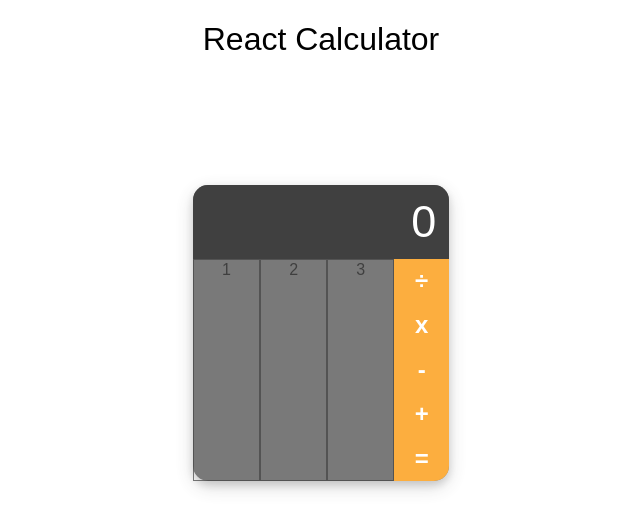
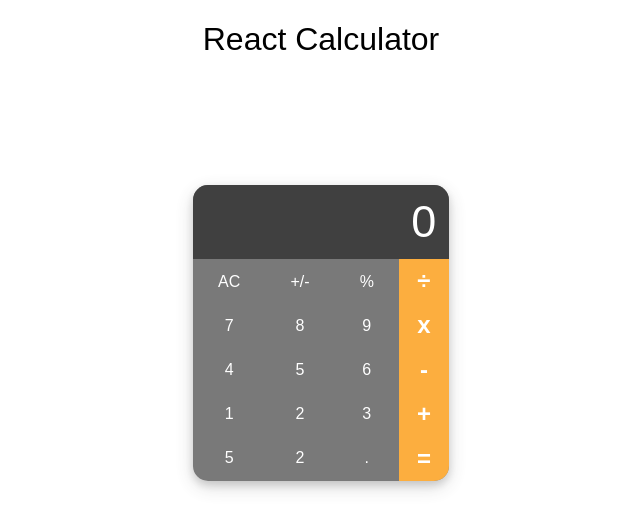
Before and after one commit to raseward14/react_calculator, a React (Create React App) app in the folder client/: page / in a window 1280 px wide. Shown: the top 530 px of the page, without its empty margins (319-959 px from the left). Built offline with nearby package versions, Linux system fonts and the light colour scheme; a web font is replaced by a local one.

Commit message:
column colors set and numbers added 0 button not ready yet

```diff
--- a/client/src/components/Layout/index.js
+++ b/client/src/components/Layout/index.js
@@ -16,33 +16,31 @@ const Layout = () => {
                     <tr className='interface'>
                         <th className='left'>
                             <tr className='c-container'>
-                                <th className='left-columns'>1</th>
-                                <th className='left-columns'>2</th>
-                                <th className='left-columns'>3</th>
+                                <th className='left-columns'>
+                                    <tr className='left-row'>AC</tr>
+                                    <tr className='left-row'>7</tr>
+                                    <tr className='left-row'>4</tr>
+                                    <tr className='left-row'>1</tr>
+                                    <tr className='left-row left-corner'>5</tr>
+                                </th>
+                                <th className='left-columns'>
+                                    <tr className='left-row'>+/-</tr>
+                                    <tr className='left-row'>8</tr>
+                                    <tr className='left-row'>5</tr>
+                                    <tr className='left-row'>2</tr>
+                                    <tr className='left-row'>2</tr>
+                                </th>
+                                <th className='left-columns'>
+                                    <tr className='left-row'>%</tr>
+                                    <tr className='left-row'>9</tr>
+                                    <tr className='left-row'>6</tr>
+                                    <tr className='left-row'>3</tr>
+                                    <tr className='left-row'>.</tr>
+                                </th>
                             </tr>
-                            {/* <tr>                                     <td className=''>1</td>
-                                <td className=''>2</td>
-                                <td className=''>3</td>
-                            </tr>
-                            <tr>                                     <td className=''>1</td>
-                                <td className=''>2</td>
-                                <td className=''>3</td>
-                            </tr>
-                            <tr>                                     <td className=''>1</td>
-                                <td className=''>2</td>
-                                <td className=''>3</td>
-                            </tr>
-                            <tr>                                     <td className=''>1</td>
-                                <td className=''>2</td>
-                                <td className=''>3</td>
-                            </tr>
-                            <tr>                                     <td className=''>1</td>
-                                <td className=''>2</td>
-                                <td className=''>3</td>
-                            </tr> */}
                         </th>
                         <th className='right'>
-                            <tr className='right-row bold'>÷</tr>
+                        <tr className='right-row bold'>÷</tr>
                             <tr className='right-row bold'>x</tr>
                             <tr className='right-row bold'>-</tr>
                             <tr className='right-row bold'>+</tr>
--- a/client/src/components/Layout/style.css
+++ b/client/src/components/Layout/style.css
@@ -51,26 +51,35 @@ h1 {
 .interface {
     height: 75%;
     display: flex;
+    color: white;
 }
 
 .left {
     flex-grow: 4;
     display: flex;
     padding: 0px;
-    flex-direction: row;
 }
 
 .c-container {
     display: flex;
     width: 100%;
 }
+/* .c-container > * {
+    border: 1px solid rgba(6, 6, 6, 0.718);
+} */
 
-.c-container > * {
-    border: 1px solid rgba(6, 6, 6, 0.718);
+.left-columns {
+    display: flex;
+    flex-direction: column;
+    flex-grow: 1;
 }
 
-.left-columns {
+.left-row {
     flex-grow: 1;
+    display: flex;
+    flex-direction: row;
+    align-items: center;
+    margin: auto;
 }
 
 .right {
```
